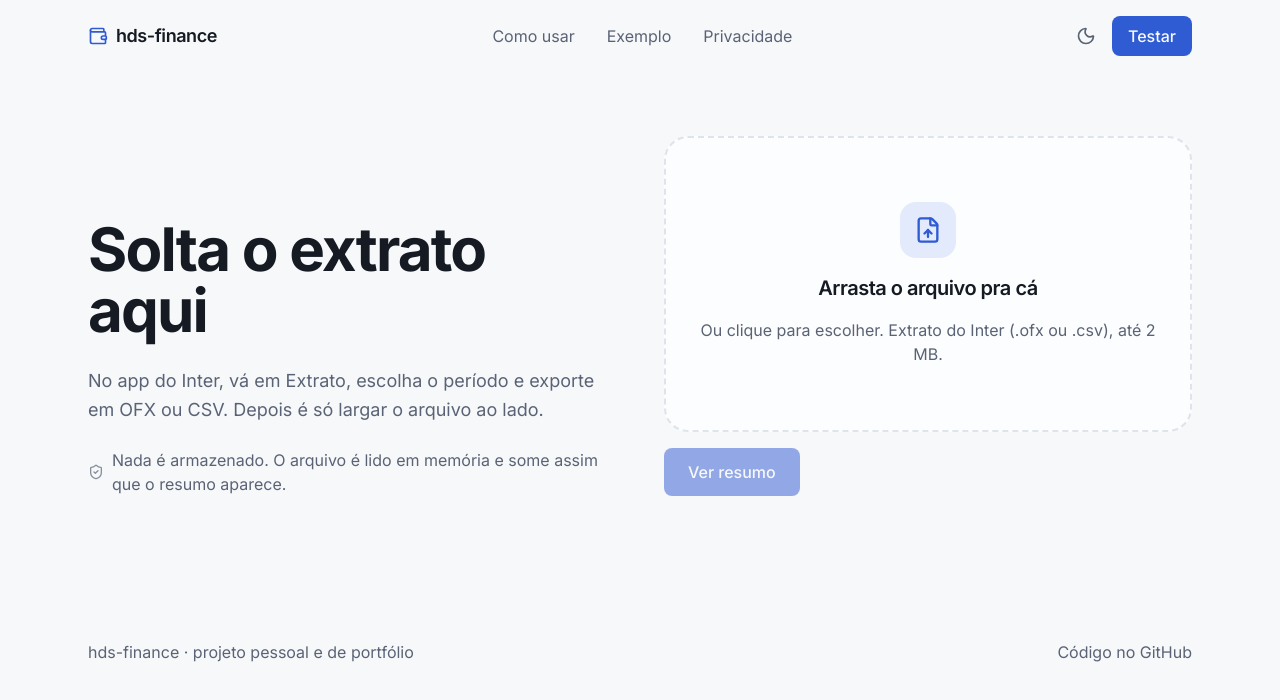
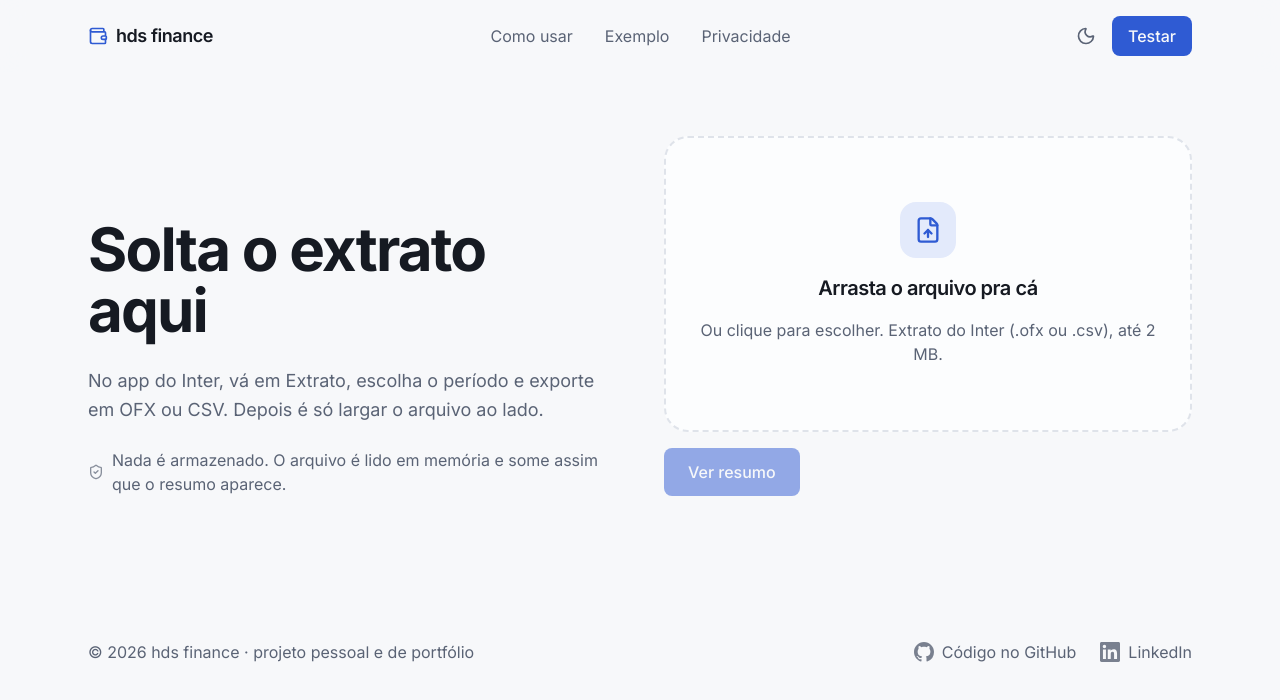
Before and after one commit to lucasherrerods/hds-finance, a React (Vite) app in the folder web/: page /testar in a window 1280 px wide. Shown: the top 700 px of the page. Built offline with nearby package versions, Linux system fonts and the light colour scheme.

Commit message:
feat: adiciona ícones do github e linkedin no rodapé e tira o hífen do nome

```diff
--- a/web/index.html
+++ b/web/index.html
@@ -4,7 +4,7 @@
     <meta charset="UTF-8" />
     <link rel="icon" type="image/svg+xml" href="/favicon.svg" />
     <meta name="viewport" content="width=device-width, initial-scale=1.0" />
-    <title>hds-finance · fechamento mensal do Banco Inter</title>
+    <title>hds finance · fechamento mensal do Banco Inter</title>
     <meta name="description" content="Envie o extrato do Inter (.ofx ou .csv) e veja entradas, saídas e saldo do mês. Nada é armazenado." />
     <link rel="preconnect" href="https://fonts.googleapis.com" />
     <link rel="preconnect" href="https://fonts.gstatic.com" crossorigin />
--- a/web/src/modules/landing/Cabecalho.tsx
+++ b/web/src/modules/landing/Cabecalho.tsx
@@ -24,7 +24,7 @@ export function Cabecalho() {
       <div className="mx-auto flex max-w-6xl items-center justify-between gap-4 px-6 py-4">
         <Link to="/" className="flex items-center gap-2 text-lg font-semibold tracking-tight">
           <Wallet aria-hidden className="size-5 text-primaria" />
-          hds-finance
+          hds finance
         </Link>
 
         <nav aria-label="Seções" className="hidden items-center gap-8 md:flex">
--- a/web/src/modules/landing/Rodape.tsx
+++ b/web/src/modules/landing/Rodape.tsx
@@ -1,15 +1,28 @@
+import { IconeGithub, IconeLinkedin } from '../../shared'
+
+const links = [
+  { href: 'https://github.com/lucasherrerods/hds-finance', rotulo: 'Código no GitHub', Icone: IconeGithub },
+  { href: 'https://www.linkedin.com/in/lucasherrero/', rotulo: 'LinkedIn', Icone: IconeLinkedin },
+]
+
 export function Rodape() {
   return (
     <footer className="mx-auto flex max-w-6xl flex-col items-center justify-between gap-4 px-6 py-12 text-texto-suave sm:flex-row">
-      <span>hds-finance · projeto pessoal e de portfólio</span>
-      <a
-        href="https://github.com/lucasherrerods/hds-finance"
-        className="transition-colors hover:text-texto"
-        target="_blank"
-        rel="noreferrer"
-      >
-        Código no GitHub
-      </a>
+      <span>© 2026 hds finance · projeto pessoal e de portfólio</span>
+      <nav aria-label="Links do autor" className="flex items-center gap-6">
+        {links.map(({ href, rotulo, Icone }) => (
+          <a
+            key={href}
+            href={href}
+            target="_blank"
+            rel="noreferrer"
+            className="flex items-center gap-2 transition-colors hover:text-texto"
+          >
+            <Icone className="size-5 opacity-80" />
+            {rotulo}
+          </a>
+        ))}
+      </nav>
     </footer>
   )
 }
--- a/web/src/shared/index.ts
+++ b/web/src/shared/index.ts
@@ -9,4 +9,5 @@ export {
 } from './format/formatar'
 export { aplicarTema, salvarTema, temaAtual, temaInicial, type Tema } from './tema/tema'
 export { AbreNaRolagem } from './ui/AbreNaRolagem'
+export { IconeGithub, IconeLinkedin } from './ui/IconesDeMarca'
 export { Revelar } from './ui/Revelar'
--- /dev/null
+++ b/web/src/shared/ui/IconesDeMarca.tsx
@@ -0,0 +1,20 @@
+// O lucide não tem mais ícones de marca, então os dois vêm daqui.
+type Props = { className?: string }
+
+/** Marca do GitHub (Octicons, licença MIT). */
+export function IconeGithub({ className = 'size-5' }: Props) {
+  return (
+    <svg viewBox="0 0 16 16" aria-hidden className={`${className} fill-current`}>
+      <path d="M8 0C3.58 0 0 3.58 0 8c0 3.54 2.29 6.53 5.47 7.59.4.07.55-.17.55-.38 0-.19-.01-.82-.01-1.49-2.01.37-2.53-.49-2.69-.94-.09-.23-.48-.94-.82-1.13-.28-.15-.68-.52-.01-.53.63-.01 1.08.58 1.23.82.72 1.21 1.87.87 2.33.66.07-.52.28-.87.51-1.07-1.78-.2-3.64-.89-3.64-3.95 0-.87.31-1.59.82-2.15-.08-.2-.36-1.02.08-2.12 0 0 .67-.21 2.2.82.64-.18 1.32-.27 2-.27.68 0 1.36.09 2 .27 1.53-1.04 2.2-.82 2.2-.82.44 1.1.16 1.92.08 2.12.51.56.82 1.27.82 2.15 0 3.07-1.87 3.75-3.65 3.95.29.25.54.73.54 1.48 0 1.07-.01 1.93-.01 2.2 0 .21.15.46.55.38A8.013 8.013 0 0016 8c0-4.42-3.58-8-8-8z" />
+    </svg>
+  )
+}
+
+/** Marca do LinkedIn (Simple Icons, CC0). */
+export function IconeLinkedin({ className = 'size-5' }: Props) {
+  return (
+    <svg viewBox="0 0 24 24" aria-hidden className={`${className} fill-current`}>
+      <path d="M20.447 20.452h-3.554v-5.569c0-1.328-.027-3.037-1.852-3.037-1.853 0-2.136 1.445-2.136 2.939v5.667H9.351V9h3.414v1.561h.046c.477-.9 1.637-1.85 3.37-1.85 3.601 0 4.267 2.37 4.267 5.455v6.286zM5.337 7.433a2.062 2.062 0 01-2.063-2.065 2.064 2.064 0 112.063 2.065zm1.782 13.019H3.555V9h3.564v11.452zM22.225 0H1.771C.792 0 0 .774 0 1.729v20.542C0 23.227.792 24 1.771 24h20.451C23.2 24 24 23.227 24 22.271V1.729C24 .774 23.2 0 22.222 0h.003z" />
+    </svg>
+  )
+}
```
Also changed, not shown: 1 other file (tests, documents, lock files or other folders).
